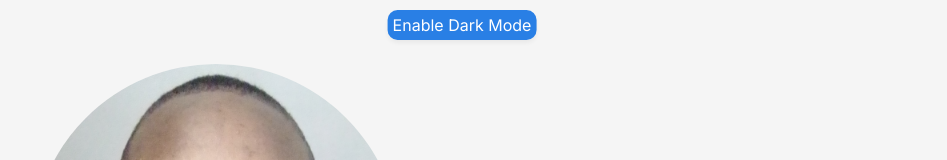
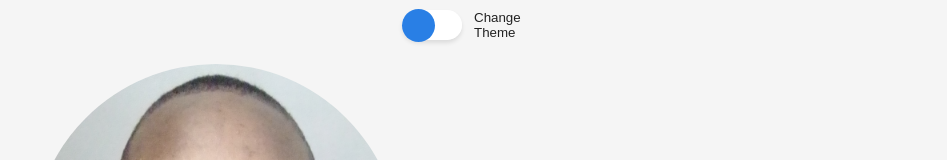
Before and after one commit to coder-muyi/profile-page, a React (Create React App) app: page / in a window 1280 px wide. Shown: the top 160 px of the page, without its empty margins (178-1125 px from the left). Built offline with nearby package versions, Linux system fonts and the light colour scheme.

Commit message:
code refactor: introduced styled components

```diff
--- a/package.json
+++ b/package.json
@@ -9,6 +9,7 @@
     "react": "^18.0.0",
     "react-dom": "^18.0.0",
     "react-scripts": "5.0.1",
+    "styled-components": "^5.3.5",
     "web-vitals": "^2.1.4"
   },
   "scripts": {
--- a/src/App.css
+++ b/src/App.css
@@ -37,33 +37,6 @@ body {
   --footer-bg-color: #161619;
 
   color: white;
-}
-
-.theme-toggle {
-  position: fixed;
-  top: 10px;
-  left: 50%;
-  transform: translateX(-50%);
-  color: white;
-  background-color: var(--linkedin-blue);
-  border-radius: 10px;
-  padding: 5px;
-  user-select: none;
-  box-shadow: 0px 3px 4px rgba(0, 0, 0, 0.05);
-  cursor: pointer;
-  z-index: 1000;
-}
-
-.theme-toggle:hover {
-  color: black;
-}
-
-.theme-toggle > * {
-  cursor: pointer;
-}
-
-.theme-toggle input {
-  display: none;
 }
 
 h1,
--- a/src/App.js
+++ b/src/App.js
@@ -3,7 +3,6 @@ import "./App.css"
 import ThemeToggle from "./components/ThemeToggle"
 import Info from "./components/Info"
 import About from "./components/About"
-import Interests from "./components/Interests"
 import Projects from "./components/Projects"
 import Footer from "./components/Footer"
 
@@ -19,11 +18,10 @@ const App = () => {
   }, [])
 
   return (
-    <div className={`App ${isDarkMode && "dark-app"}`}>
+    <div className={`App ${isDarkMode ? "dark-app" : ""}`}>
       <ThemeToggle changeTheme={changeTheme} isDarkMode={isDarkMode} />
       <Info />
       <About />
-      <Interests />
       <Projects />
       <Footer />
     </div>
--- a/src/components/Projects.js
+++ b/src/components/Projects.js
@@ -11,9 +11,9 @@ const Projects = () => {
       <ul className="projects-list">
         {
           projectsList.map((project, key) =>
-            <li className="project" key={key}>
+            <li className="project" key={key} tabIndex="0">
               <p className="project-title">{project.name}</p>
-              <div className="project-preview">
+              <div className="project-preview" tabIndex="0">
                 {/* <iframe title={project.name} src={project.url} loading="lazy" /> */}
 
                 <div className="project-overlay">
--- a/src/components/ThemeToggle.js
+++ b/src/components/ThemeToggle.js
@@ -1,16 +1,79 @@
-const ThemeToggle = ({changeTheme, isDarkMode}) => {
-  console.log(isDarkMode)
+import styled from "styled-components"
+
+const ThemeToggle = ({ changeTheme, isDarkMode }) => {
   return (
-    <form className="theme-toggle">
-      <label htmlFor="theme-toggle-check">Enable {isDarkMode ? "Light" : "Dark"} Mode</label>
-      <input
-        type="checkbox"
-        id="theme-toggle-check"
+    <StyledThemeToggle>
+      <Toggle
         onChange={changeTheme}
         checked={isDarkMode}
       />
-    </form>
+    </StyledThemeToggle>
   )
 }
 
+const StyledThemeToggle = styled.form`
+  position: fixed;
+  top: 10px;
+  left: calc(50% - 60px);
+  color: white;
+  border-radius: 10px;
+  user-select: none;
+  box-shadow: 0px 3px 4px rgba(0, 0, 0, 0.1);
+  border-radius: 100px;
+  cursor: pointer;
+  z-index: 1000;
+  width: 60px;
+  height: 30px;
+
+  & > * {
+    cursor: pointer;
+  }
+
+  &:hover {
+  color: black;
+  }
+`;
+
+const Toggle = styled.input.attrs({
+  type: "checkbox"
+})`
+  appearance: none;
+  position: relative;
+  border-radius: inherit;
+  background-color: ${props => props.checked ? "grey" : "white"};
+  width: 100%;
+  height: 100%;
+  padding: 1em;
+  margin: 0;
+  display: block;
+
+  &::before {
+    content: "";
+    position: absolute;
+    display: block;
+    left: 0;
+    top: -5%;
+    height: 110%;
+    width: 55%;
+    border-radius: 100%;
+    transition-duration: .3s;
+    z-index: 3;
+    background: var(--linkedin-blue);
+  }
+
+  &:checked::before {
+    transform: translate(100%);
+  }
+
+  &::after {
+    content: "Change Theme";
+    position: absolute;
+    top: 50%;
+    transform: translateY(-50%);
+    left: 120%;
+    width: 100%;
+    color: ${props => props.checked ? "#ddd" : "#222"};
+  }
+`;
+
 export default ThemeToggle;
```
